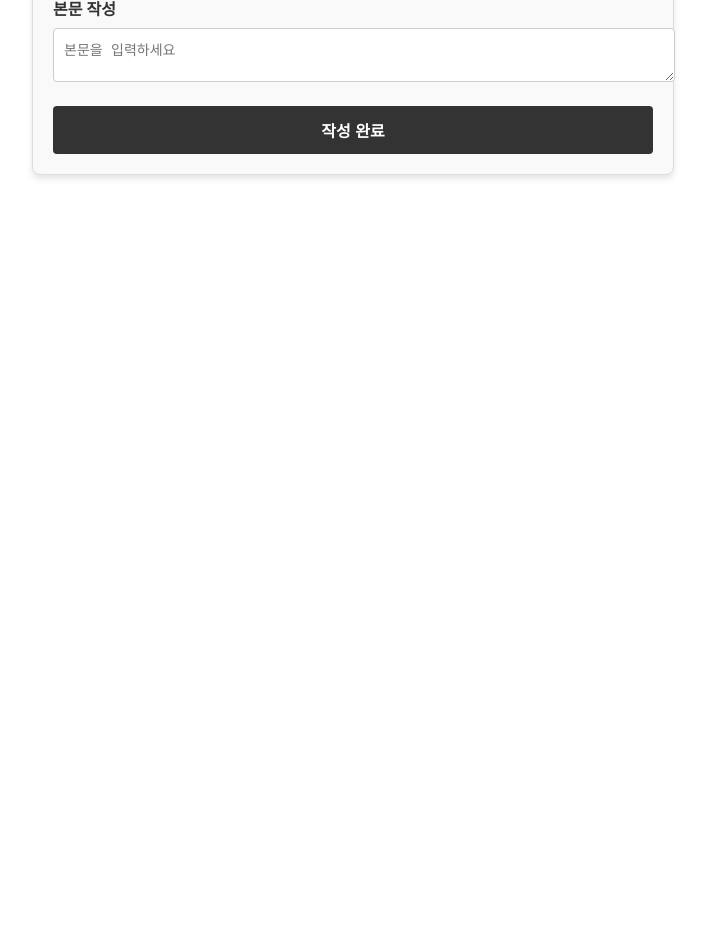
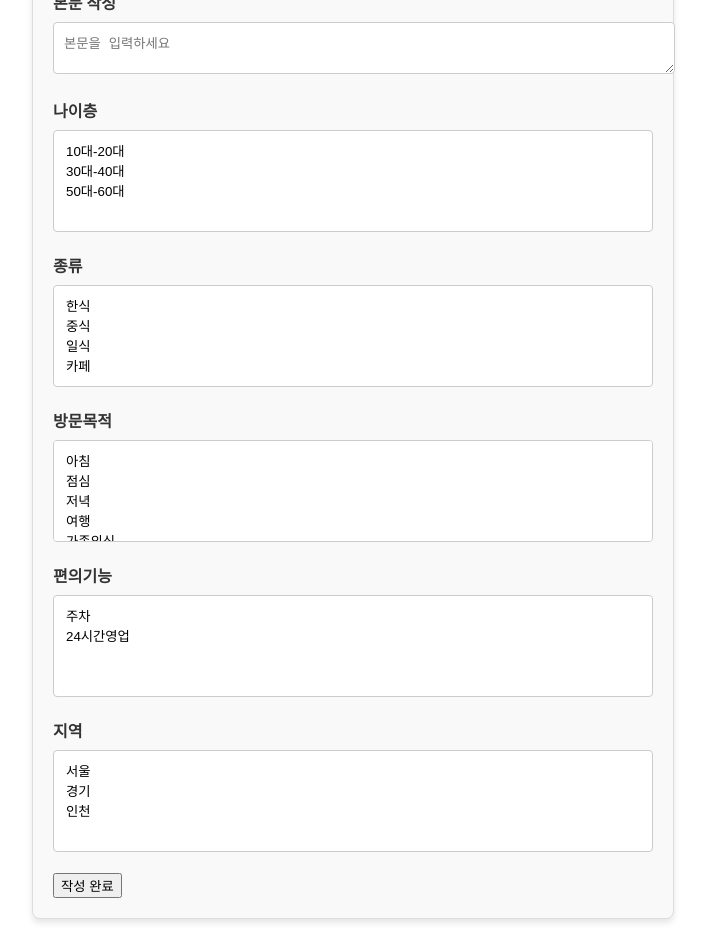
Before and after one commit to opensource-blog-project/Front, a Vue app: page /posts/create in a window 1280 px wide. Shown: the part 380-1329 px from the top of the page, without its empty margins (287-993 px from the left). Before the commit the page ends 800 px from the top, so only its background shows below. Built offline with nearby package versions, Linux system fonts and the light colour scheme.

Commit message:
글 작성 시 태그 선택 기능

```diff
--- a/src/views/NewPostView.vue
+++ b/src/views/NewPostView.vue
@@ -23,6 +23,42 @@
       <textarea id="content" v-model="localContent" placeholder="본문을 입력하세요"></textarea>
     </div>
 
+    <!-- 해시태그 선택 영역 추가 -->
+    <div class="form-group">
+      <label>나이층</label>
+      <select v-model="selectedAgeTags" multiple>
+        <option v-for="tag in ageTags" :key="tag.id" :value="tag.id">{{ tag.name }}</option>
+      </select>
+    </div>
+
+    <div class="form-group">
+      <label>종류</label>
+      <select v-model="selectedCategoryTags" multiple>
+        <option v-for="tag in categoryTags" :key="tag.id" :value="tag.id">{{ tag.name }}</option>
+      </select>
+    </div>
+
+    <div class="form-group">
+      <label>방문목적</label>
+      <select v-model="selectedPurposeTags" multiple>
+        <option v-for="tag in purposeTags" :key="tag.id" :value="tag.id">{{ tag.name }}</option>
+      </select>
+    </div>
+
+    <div class="form-group">
+      <label>편의기능</label>
+      <select v-model="selectedUtilityTags" multiple>
+        <option v-for="tag in utilityTags" :key="tag.id" :value="tag.id">{{ tag.name }}</option>
+      </select>
+    </div>
+
+    <div class="form-group">
+      <label>지역</label>
+      <select v-model="selectedRegionTags" multiple>
+        <option v-for="tag in regionTags" :key="tag.id" :value="tag.id">{{ tag.name }}</option>
+      </select>
+    </div>
+
     <button @click="submitPost" class="submit-button">
       {{ isEditMode ? '수정 완료' : '작성 완료' }}
     </button>
@@ -31,21 +67,53 @@
 
 <script>
 import axios from 'axios';
-//import { EventBus } from '@/utils/eventBus';
 
 export default {
   data() {
     return {
-      localTitle: this.$route.query.title || '', // 쿼리로 전달된 제목
-      localBusinessName: this.$route.query.restaurant || '', // 쿼리로 전달된 상호명
-      localContent: this.$route.query.content || '', // 쿼리로 전달된 본문
-      postId: this.$route.query.id || null, // 쿼리로 전달된 postId
-      localPhotos: [], // 사진은 수정 불가능
+      localTitle: this.$route.query.title || '',
+      localBusinessName: this.$route.query.restaurant || '',
+      localContent: this.$route.query.content || '',
+      postId: this.$route.query.id || null,
+      localPhotos: [],
+      // 태그 관련 데이터 추가
+      selectedAgeTags: [],
+      selectedCategoryTags: [],
+      selectedPurposeTags: [],
+      selectedUtilityTags: [],
+      selectedRegionTags: [],
+      ageTags: [
+        { id: 1, name: '10대-20대' },
+        { id: 2, name: '30대-40대' },
+        { id: 3, name: '50대-60대' },
+      ],
+      categoryTags: [
+        { id: 4, name: '한식' },
+        { id: 5, name: '중식' },
+        { id: 6, name: '일식' },
+        { id: 7, name: '카페' },
+      ],
+      purposeTags: [
+        { id: 8, name: '아침' },
+        { id: 9, name: '점심' },
+        { id: 10, name: '저녁' },
+        { id: 11, name: '여행' },
+        { id: 12, name: '가족외식' },
+      ],
+      utilityTags: [
+        { id: 13, name: '주차' },
+        { id: 14, name: '24시간영업' },
+      ],
+      regionTags: [
+        { id: 15, name: '서울' },
+        { id: 16, name: '경기' },
+        { id: 17, name: '인천' },
+      ],
     };
   },
   computed: {
     isEditMode() {
-      return !!this.postId; // postId가 있으면 수정 모드
+      return !!this.postId;
     },
     photoCountMessage() {
       return this.localPhotos.length > 0
@@ -54,7 +122,7 @@ export default {
     },
   },
   created() {
-    console.log('postId from query:', this.$route.query.id); // postId 확인
+    console.log('postId from query:', this.$route.query.id);
     this.postId = this.$route.query.id || null;
     if (this.isEditMode) {
       this.loadPostData();
@@ -65,11 +133,9 @@ export default {
       this.$router.push('/posts');
     },
     handlePhotoUpload() {
-      // 수정 모드에서는 사진을 업로드할 수 없으므로 알림을 표시
       if (this.isEditMode) {
         alert('사진 수정은 불가능합니다. 기존 사진만 유지됩니다.');
       } else {
-        // 새 글 작성 시 사진 업로드 처리
         const files = Array.from(event.target.files);
         if (files.length > 2) {
           alert('사진은 최대 2개까지 업로드할 수 있습니다.');
@@ -89,38 +155,39 @@ export default {
         this.localTitle = postData.title;
         this.localBusinessName = postData.restaurant;
         this.localContent = postData.content;
-        // 추가적으로 필요한 데이터가 있다면 여기서 처리
       } catch (error) {
         console.error('Error fetching post data:', error);
       }
     },
     async submitPost() {
       const formData = new FormData();
-
       const post = {
         title: this.localTitle,
         content: this.localContent,
         restaurant: this.localBusinessName,
       };
 
-      // 새로운 글 작성일 때
       if (!this.isEditMode) {
-        // 해시태그가 없다면 빈 배열로 보내기
-        post.hashTagIds = this.localHashTags || [];
+        post.hashTagIds = [
+          ...this.selectedAgeTags,
+          ...this.selectedCategoryTags,
+          ...this.selectedPurposeTags,
+          ...this.selectedUtilityTags,
+          ...this.selectedRegionTags,
+        ];
       }
 
       formData.append('post', new Blob([JSON.stringify(post)], { type: 'application/json' }));
 
-      // 사진은 수정 불가능하므로, 수정 모드일 때만 사진을 추가합니다.
-      if (this.isEditMode) {
+      if (!this.isEditMode) {
         this.localPhotos.forEach((photo) => {
           formData.append('images', photo);
         });
       }
 
       const url = this.isEditMode
-        ? `http://localhost:8080/posts/${this.postId}/update` // 수정 요청 URL
-        : 'http://localhost:8080/posts/create'; // 새로운 글 작성 요청 URL
+        ? `http://localhost:8080/posts/${this.postId}/update`
+        : 'http://localhost:8080/posts/create';
 
       const method = this.isEditMode ? 'put' : 'post';
 
@@ -147,7 +214,6 @@ export default {
 </script>
 
 <style scoped>
-/* 스타일은 그대로 유지 */
   .new-post-container {
     max-width: 600px;
     margin: 30px auto;
@@ -188,31 +254,11 @@ export default {
   }
 
   .form-group input,
-.form-group textarea {
+  .form-group textarea,
+  .form-group select {
     width: 100%;
     padding: 10px;
     border: 1px solid #ccc;
     border-radius: 4px;
-  font-size: 14px;
-}
-
-.photo-upload {
-  margin-bottom: 20px;
-}
-
-.submit-button {
-  width: 100%;
-  padding: 12px;
-  font-size: 16px;
-  font-weight: bold;
-  color: white;
-  background-color: #333;
-  border: none;
-  border-radius: 4px;
-  cursor: pointer;
-}
-
-.submit-button:hover {
-  background-color: #535353;
   }
 </style>
```
Lines whose indentation alone changed are shown as unchanged.
